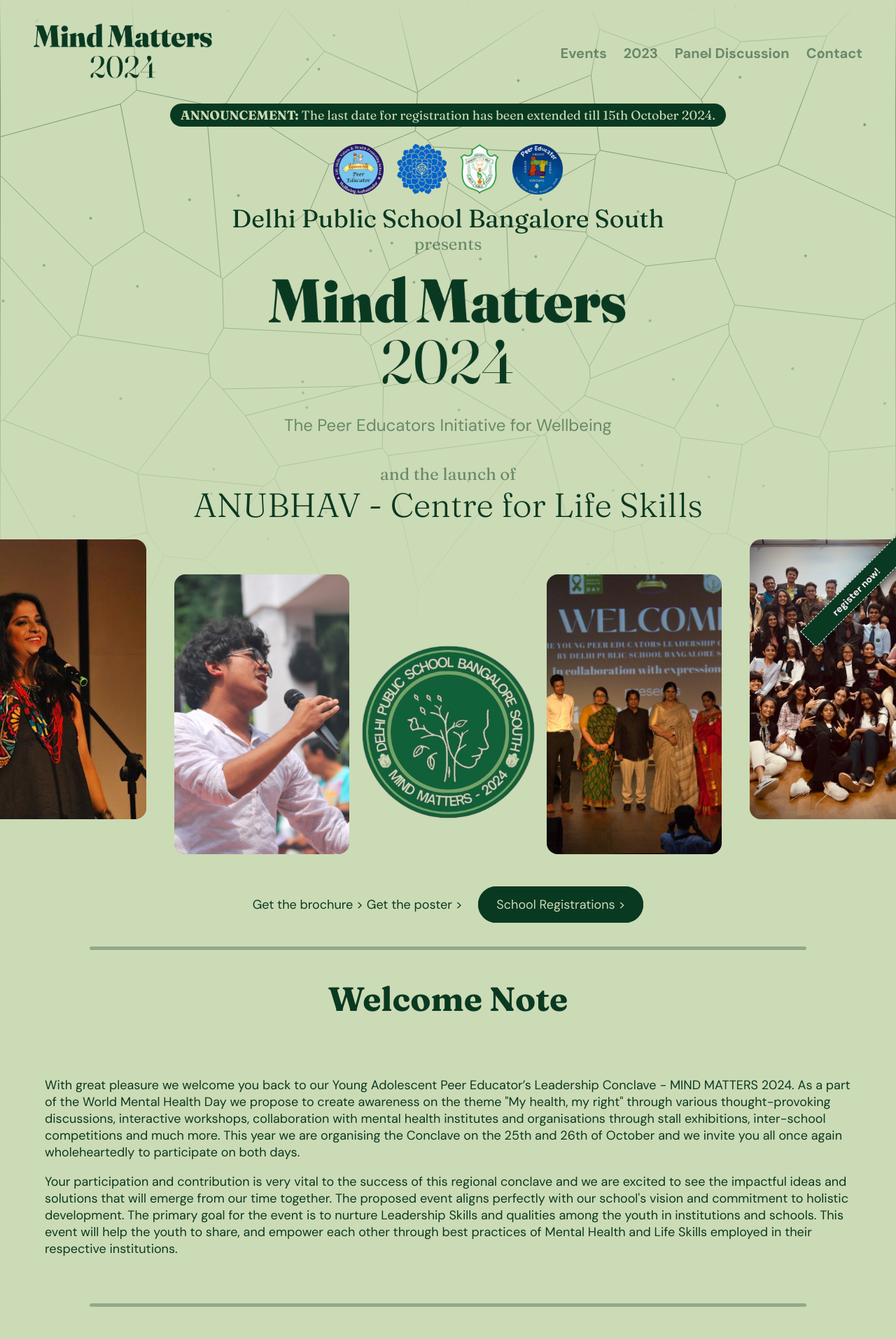
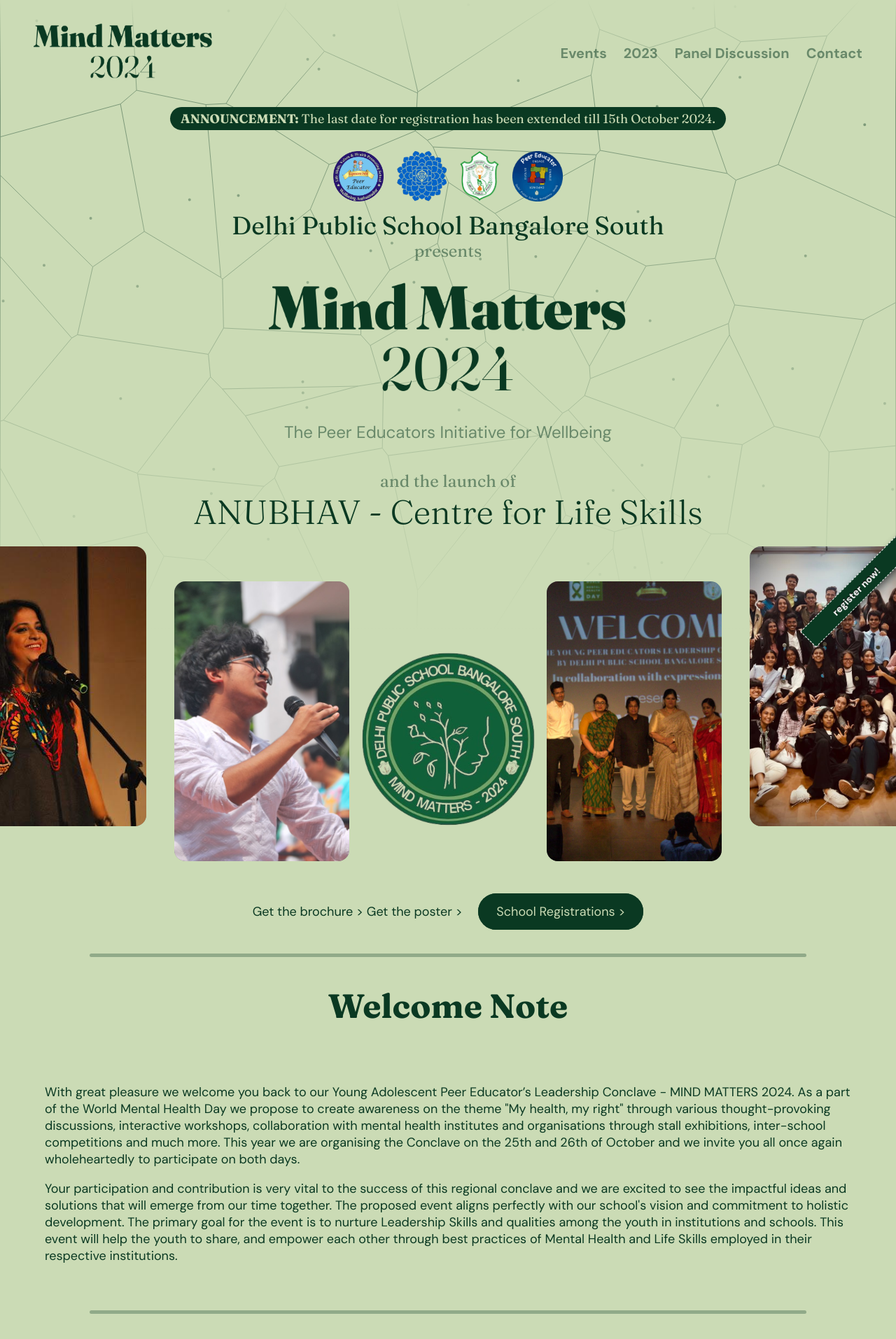
Before and after one commit to DiPS-Digital-Peer-Initiative/mind-matters-24, a Jekyll site: the page built from index.markdown, in a window 1280 px wide. Shown: the top 1914 px of the page at 70% size. Built offline with Jekyll 4.4.1, drawn with Linux system fonts in a browser that asks for light colours.

Commit message:
Fixed styling.

```diff
--- a/_includes/navigation.html
+++ b/_includes/navigation.html
@@ -41,6 +41,6 @@
 		});
 	</script>
 </nav>
-<div style="width: 100vw; text-align: center; font-family: Fraunces; font-size: 18px;">
-	<span style="background-color: #0A3922;color: #CBDBB5;border-radius: 100px;padding: 5px 15px;"><b>ANNOUNCEMENT: </b>The last date for registration has been extended till 15th October 2024.</span>
+<div style="margin: auto; width: fit-content; text-align: center; font-family: Fraunces; font-size: 18px; background-color: #0A3922;color: #CBDBB5;border-radius: 100px;padding: 5px 15px;">
+	<b>ANNOUNCEMENT: </b>The last date for registration has been extended till 15th October 2024.
 </div>
```
